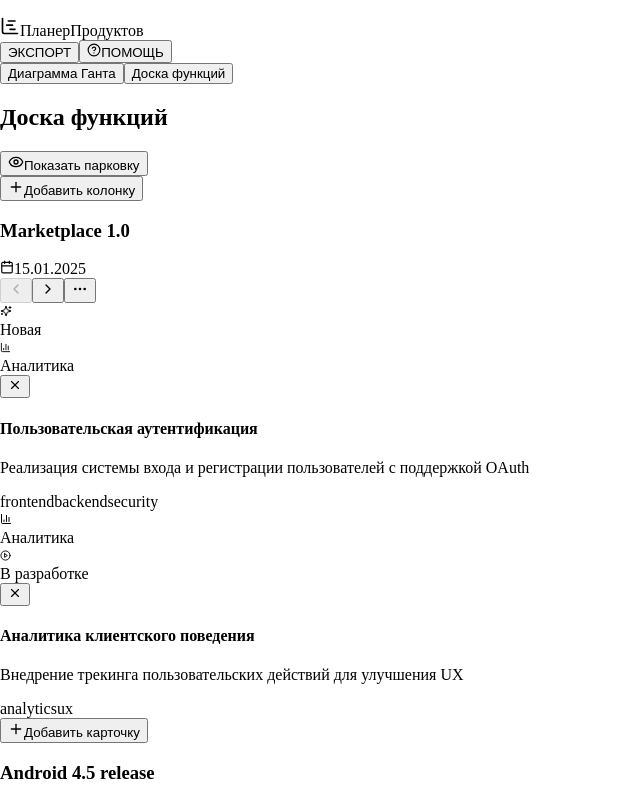
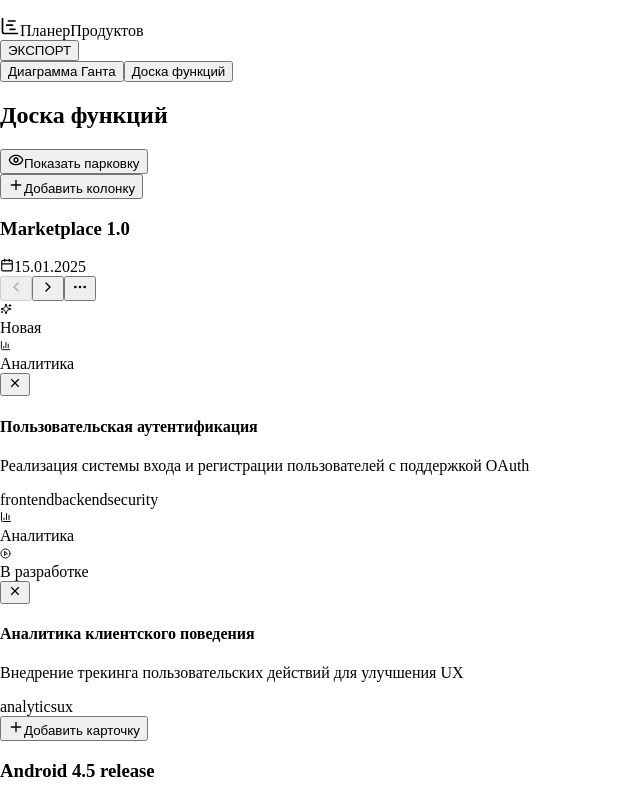
Before and after one commit to pilgrim-push/feature-board, a React (Vite) app in the folder client/: page / in a window 1280 px wide. Shown: the whole page, without its empty margins (0-640 px from the left). Built offline with nearby package versions, Linux system fonts and the light colour scheme; a web font is replaced by a local one.

Commit message:
remove help button

```diff
--- a/client/src/components/Header.tsx
+++ b/client/src/components/Header.tsx
@@ -32,15 +32,6 @@ export default function Header({ onExportChart }: HeaderProps) {
           >
             ЭКСПОРТ
           </Button>
-          <Button
-            variant="ghost"
-            size="sm"
-            className="text-sidebar-foreground hover:bg-accent text-xs font-medium px-3 py-1.5 h-7"
-            data-testid="button-help"
-          >
-            <HelpCircle className="mr-1" size={14} />
-            ПОМОЩЬ
-          </Button>
         </div>
       </div>
     </header>
```
